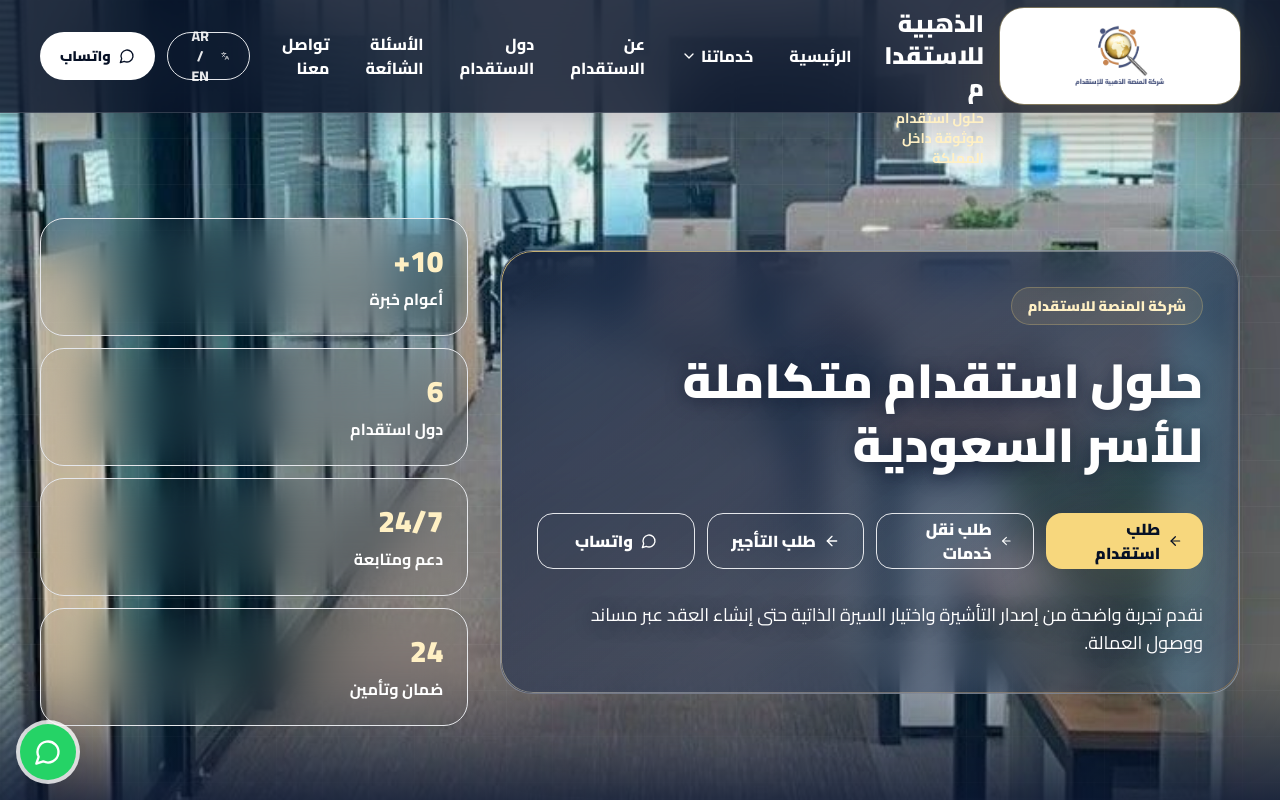
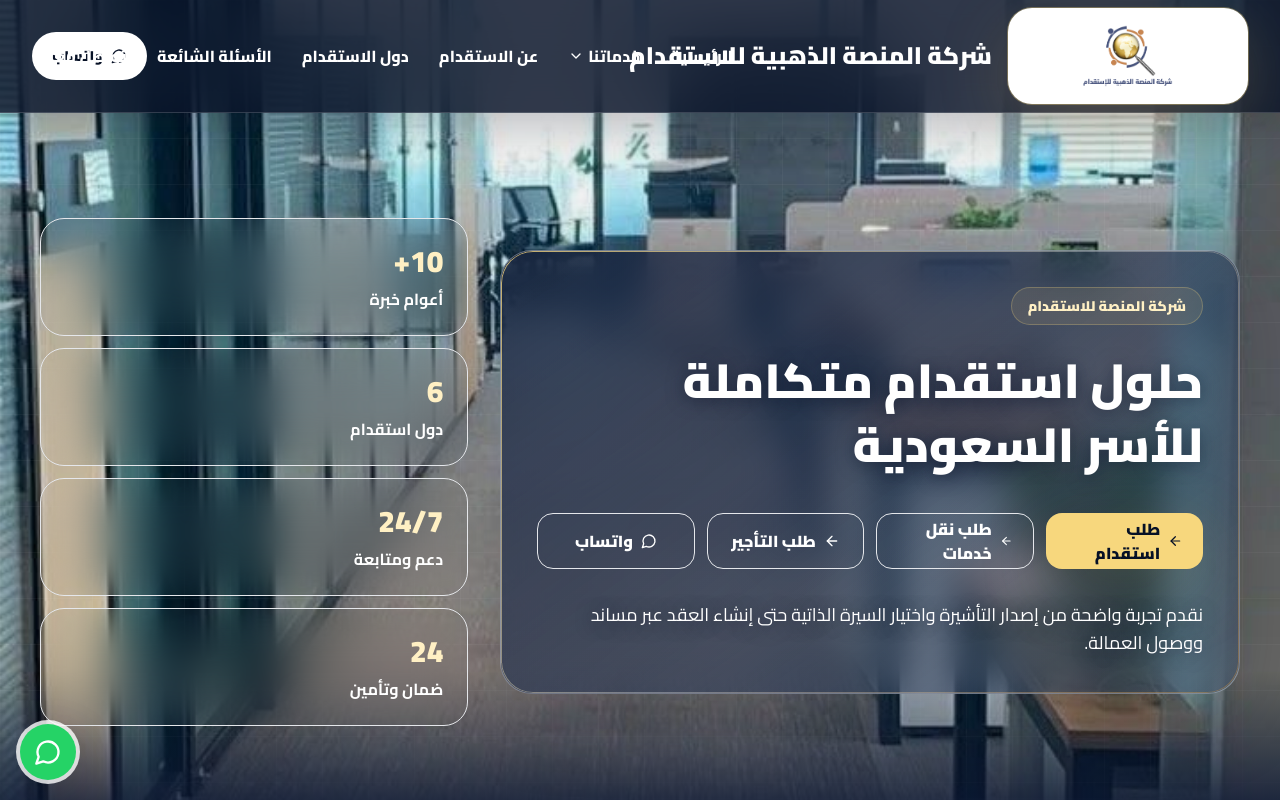
Before and after one commit to almanasah-recruitment/almanasah-recruitment, a Next.js app: page / in a window 1280 px wide. Shown: the top 800 px of the page. Built offline with nearby package versions, Linux system fonts and the light colour scheme.

Commit message:
Refine navbar branding layout

```diff
--- a/components/Navbar.tsx
+++ b/components/Navbar.tsx
@@ -2,7 +2,7 @@
 
 import Link from "next/link";
 import { useEffect, useState } from "react";
-import { ChevronDown, Languages, Menu, MessageCircle, X } from "lucide-react";
+import { ChevronDown, Menu, MessageCircle, X } from "lucide-react";
 import { contact, navLinks } from "@/lib/data";
 
 export default function Navbar() {
@@ -18,8 +18,8 @@ export default function Navbar() {
 
   return (
     <header className={`fixed inset-x-0 top-0 z-50 border-b backdrop-blur-2xl transition duration-300 ${scrolled || open ? "nav-solid" : "nav-dark"}`}>
-      <nav className="mx-auto flex h-28 max-w-[94rem] items-center justify-between gap-4 px-5 sm:px-7 lg:px-10">
-        <Link href="/" className="flex min-w-0 items-center gap-4" aria-label="شركة المنصة الذهبية للاستقدام">
+      <nav className="mx-auto flex h-28 max-w-[98rem] items-center justify-between gap-3 px-5 sm:px-7 lg:px-8">
+        <Link href="/" className="flex min-w-0 shrink-0 items-center gap-4" aria-label="شركة المنصة الذهبية للاستقدام">
           <div className="flex h-20 w-52 shrink-0 items-center justify-center rounded-3xl bg-white px-4 shadow-gold ring-1 ring-gold-200/35 md:h-24 md:w-60">
             <img src="/logo-almnsa.png" alt="شركة المنصة الذهبية للاستقدام" className="max-h-16 w-auto object-contain md:max-h-20" />
           </div>
@@ -27,16 +27,15 @@ export default function Navbar() {
             <p className="arabic-heading text-xl font-black leading-[1.35] text-white nav-link md:text-2xl">
               شركة المنصة الذهبية للاستقدام
             </p>
-            <p className="mt-1 text-sm font-bold text-gold-100">حلول استقدام موثوقة داخل المملكة</p>
           </div>
         </Link>
 
-        <div className="hidden items-center gap-1 lg:flex">
+        <div className="hidden min-w-0 flex-1 items-center justify-center gap-0.5 lg:flex">
           {navLinks.map((link) => (
             <div key={link.href} className="group relative">
               <Link
                 href={link.href}
-                className="nav-link inline-flex items-center gap-1 rounded-full px-4 py-2.5 text-base font-extrabold text-white/82 transition hover:bg-white/10 hover:text-gold-100"
+                className="nav-link inline-flex whitespace-nowrap items-center gap-1 rounded-full px-2.5 py-2.5 text-sm font-extrabold text-white/82 transition hover:bg-white/10 hover:text-gold-100 xl:px-3.5 xl:text-base"
               >
                 {link.label}
                 {"dropdown" in link ? <ChevronDown className="h-4 w-4 transition group-hover:rotate-180" /> : null}
@@ -58,11 +57,7 @@ export default function Navbar() {
           ))}
         </div>
 
-        <div className="hidden items-center gap-3 lg:flex">
-          <button className="lang-switch inline-flex h-12 items-center gap-2 rounded-full border border-white/18 bg-white/8 px-5 text-sm font-extrabold text-white/90 transition hover:border-gold-200/50 hover:text-gold-100">
-            <Languages className="h-4 w-4" />
-            AR / EN
-          </button>
+        <div className="hidden shrink-0 items-center gap-3 lg:flex">
           <Link
             href={`https://wa.me/${contact.whatsapp}`}
             className="whatsapp-main inline-flex h-12 items-center gap-2 rounded-full bg-white px-5 text-sm font-black text-ink-950 transition hover:bg-gold-100"
@@ -110,11 +105,7 @@ export default function Navbar() {
                 ) : null}
               </div>
             ))}
-            <div className="mt-3 grid grid-cols-2 gap-3">
-              <button className="inline-flex min-h-12 items-center justify-center gap-2 rounded-full border border-ink-950/12 text-sm font-bold text-ink-950">
-                <Languages className="h-4 w-4" />
-                AR / EN
-              </button>
+            <div className="mt-3 grid gap-3">
               <Link
                 href={`https://wa.me/${contact.whatsapp}`}
                 className="inline-flex min-h-12 items-center justify-center gap-2 rounded-full bg-ink-950 text-sm font-black text-white"
```
